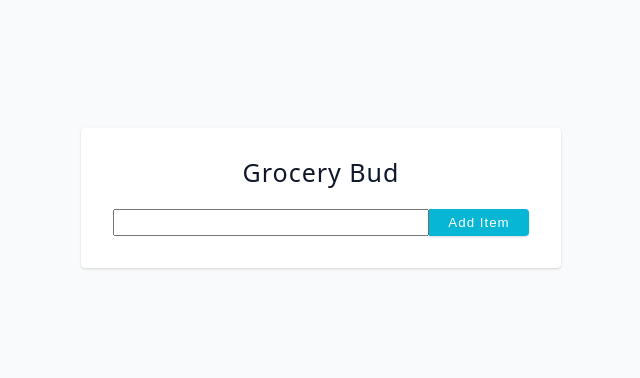
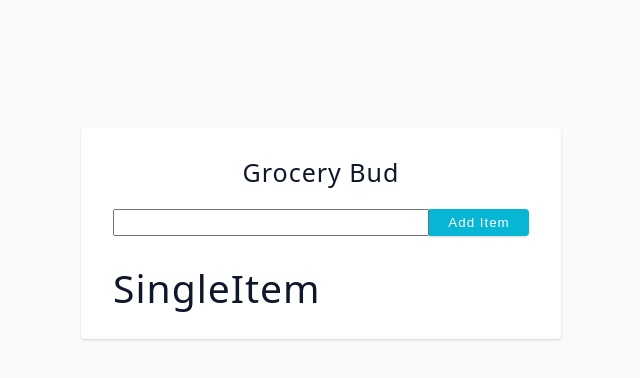
Before and after one commit to jusjones2284/Grocery_Bud, a React (Vite) app: page / in a window 1280 px wide. Both pictures are taken after typing "Sample" into the empty fields and a click on the button "Add Item". Shown: the top 378 px of the page, without its empty margins (319-959 px from the left). Built offline with nearby package versions, Linux system fonts and the light colour scheme; the HTML template or start-up script is replaced by a standard one.

Commit message:
updated app and added two components

```diff
--- a/src/App.jsx
+++ b/src/App.jsx
@@ -1,6 +1,7 @@
 import { useState } from "react";
 import Form from "./Form";
 import { nanoid } from "nanoid";
+import Items from "./Items";
 
 const App = () => {
 
@@ -16,9 +17,15 @@ const App = () => {
 
   }
 
+  const removeItem =(itemId)=>{
+
+
+  }
+
   return <section className="section-center">
 
    <Form addItem={addItem}/>
+   <Items items={items} removeItem={removeItem}/>
   </section>;
 };
 
--- /dev/null
+++ b/src/Items.jsx
@@ -0,0 +1,14 @@
+import React from 'react'
+import SingleItem from './SingleItem'
+
+const Items = ({items, removeItems}) => {
+  return (
+    <div className='items'>
+      {items.map((item) => {
+        return <SingleItem item={item}/>
+      })}
+    </div>
+  )
+}
+
+export default Items
--- /dev/null
+++ b/src/SingleItem.jsx
@@ -0,0 +1,9 @@
+import React from 'react'
+
+const SingleItem = () => {
+  return (
+    <h2>SingleItem</h2>
+  )
+}
+
+export default SingleItem
```
